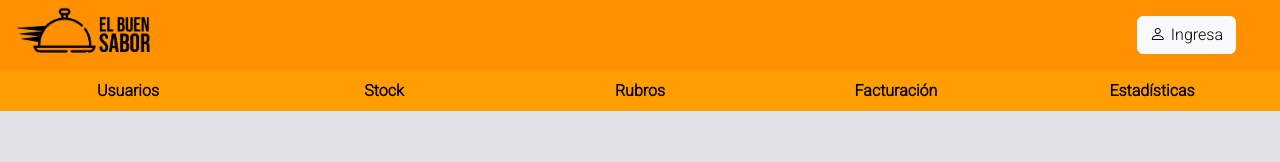
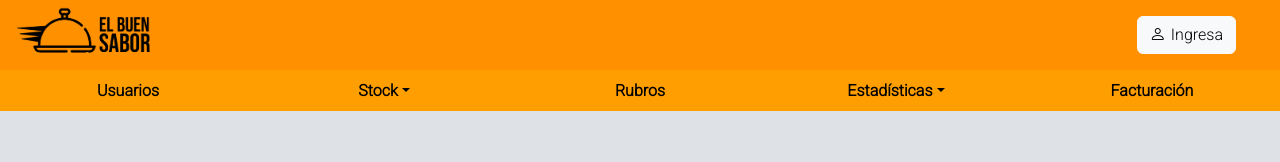
Before and after one commit to ZairAlejandroBulos/el-buen-sabor-frontend, a React (Vite) app: page /admin in a window 1280 px wide. Shown: the top 162 px of the page. Built offline with nearby package versions, Linux system fonts and the light colour scheme; no server answers.

Commit message:
Update Headers Admin/Cocinero

```diff
--- a/src/components/Admin/Header/HeaderAdmin.tsx
+++ b/src/components/Admin/Header/HeaderAdmin.tsx
@@ -1,6 +1,6 @@
 import "./HeaderAdmin.css";
 import { Link } from "react-router-dom";
-import { Navbar, Nav, NavDropdown, Button } from 'react-bootstrap';
+import { Nav, NavDropdown } from 'react-bootstrap';
 
 function HeaderAdmin(): JSX.Element {
     return (
@@ -9,16 +9,23 @@ function HeaderAdmin(): JSX.Element {
                 <Nav.Link as={Link} to="/admin/usuarios">Usuarios</Nav.Link>
             </Nav.Item>
             <Nav.Item>
-                <Nav.Link as={Link} to="/admin/stock">Stock</Nav.Link>
+                <NavDropdown title="Stock" id="stock-dropdown">
+                    <Nav.Link as={Link} to="/admin/">Articulo Insumo</Nav.Link>
+                    <Nav.Link as={Link} to="/admin/">Artículo Manufacutrado</Nav.Link>
+                </NavDropdown>
             </Nav.Item>
             <Nav.Item>
                 <Nav.Link as={Link} to="/admin/rubros">Rubros</Nav.Link>
             </Nav.Item>
             <Nav.Item>
-                <Nav.Link as={Link} to="/admin/">Facturación</Nav.Link>
+                <NavDropdown title="Estadísticas" id="estadisticas-dropdown">
+                    <Nav.Link as={Link} to="/admin/">Clientes</Nav.Link>
+                    <Nav.Link as={Link} to="/admin/">Productos</Nav.Link>
+                    <Nav.Link as={Link} to="/admin/">Monetarios</Nav.Link>
+                </NavDropdown>
             </Nav.Item>
             <Nav.Item>
-                <Nav.Link as={Link} to="/admin/">Estadísticas</Nav.Link>
+                <Nav.Link as={Link} to="/admin/">Facturación</Nav.Link>
             </Nav.Item>
         </Nav>
     );
--- a/src/components/Cocinero/Header/HeaderCocinero.tsx
+++ b/src/components/Cocinero/Header/HeaderCocinero.tsx
@@ -1,5 +1,5 @@
 import "./HeaderCocinero.css";
-import { Nav } from "react-bootstrap";
+import { Nav, NavDropdown } from "react-bootstrap";
 import { Link } from "react-router-dom";
 
 function HeaderCocinero(): JSX.Element {
@@ -9,7 +9,10 @@ function HeaderCocinero(): JSX.Element {
                 <Nav.Link as={Link} to="/cocinero">Pedidos</Nav.Link>
             </Nav.Item>
             <Nav.Item>
-                <Nav.Link as={Link} to="/cocinero">Stock</Nav.Link>
+                <NavDropdown title="Stock" id="stock-dropdown">
+                    <Nav.Link as={Link} to="/cocinero/">Articulo Insumo</Nav.Link>
+                    <Nav.Link as={Link} to="/cocinero/">Artículo Manufacutrado</Nav.Link>
+                </NavDropdown>
             </Nav.Item>
             <Nav.Item>
                 <Nav.Link as={Link} to="/cocinero/rubros">Rubros</Nav.Link>
```
